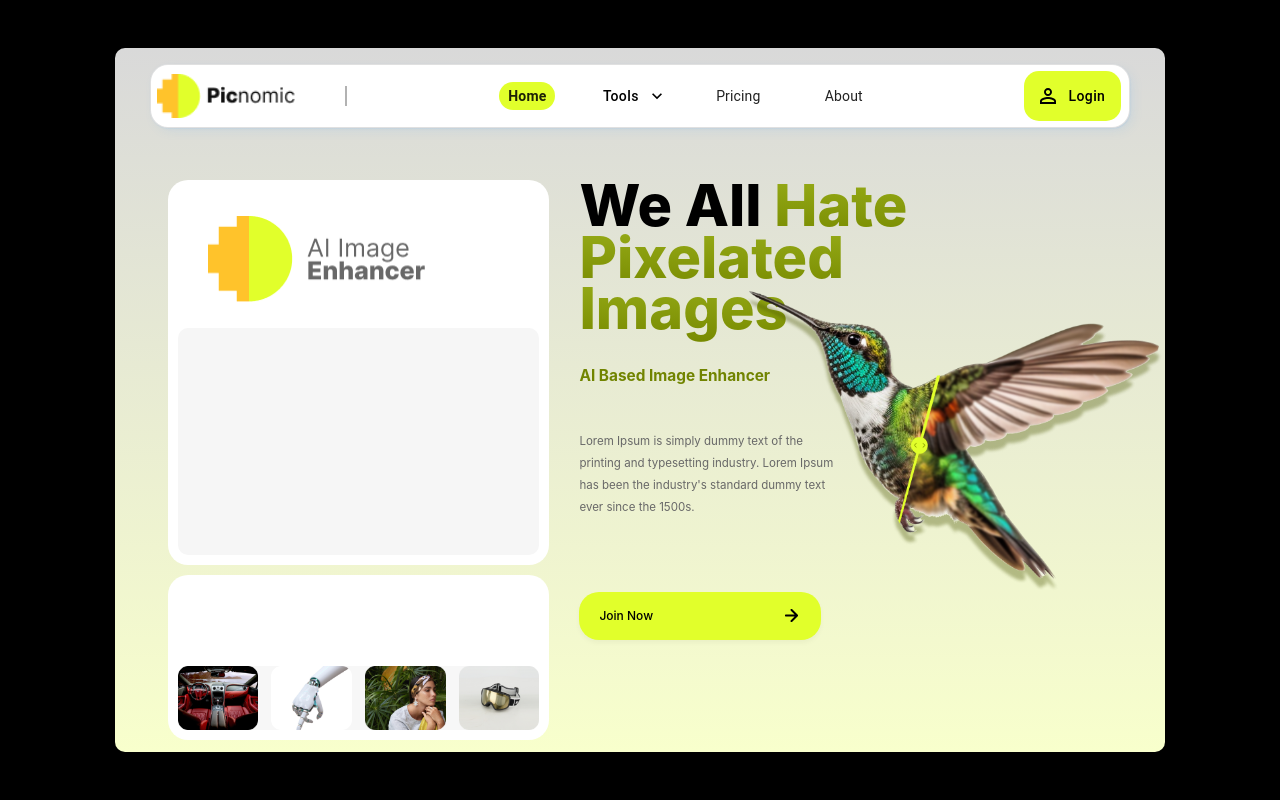
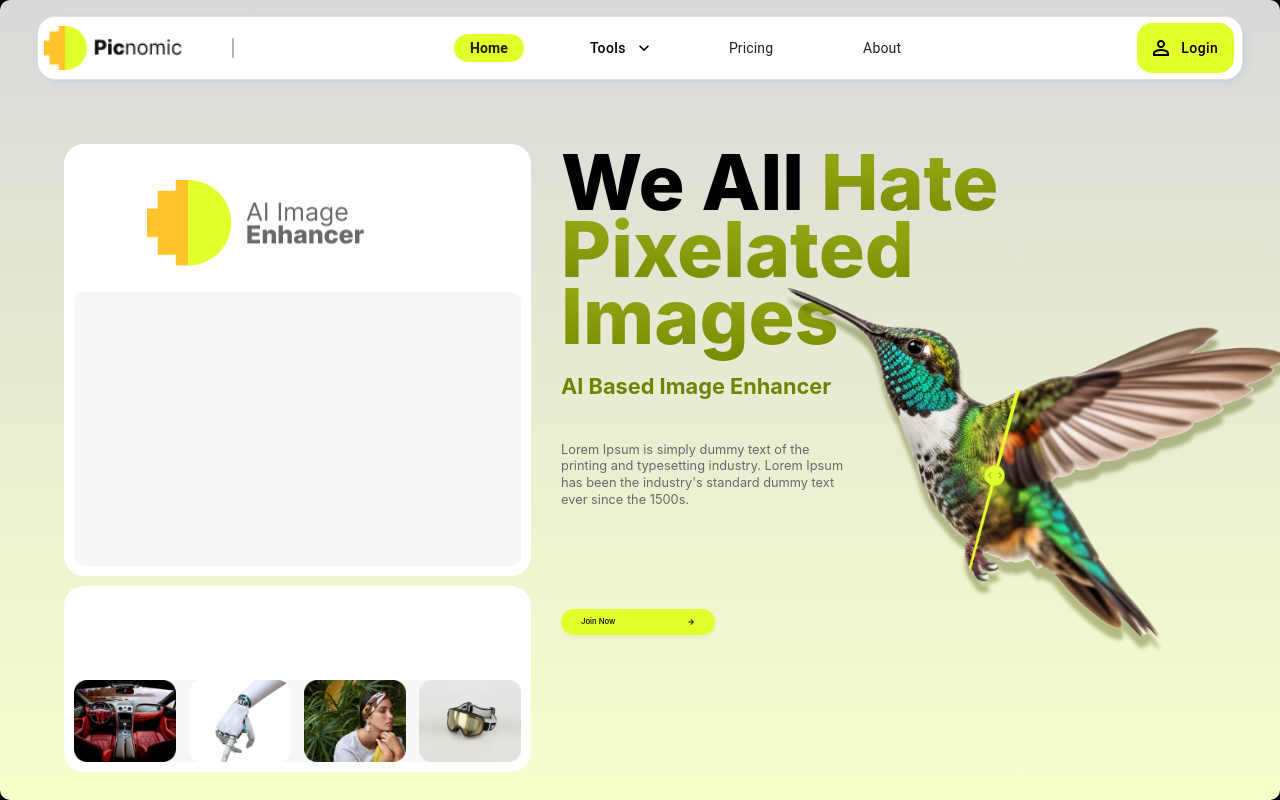
Before and after one commit to PaintedMercury8/Task, a React (Vite) app: page / in a window 1280 px wide. Built offline with nearby package versions, Linux system fonts and the light colour scheme.

Commit message:
Removed Borders

```diff
--- a/src/components/MainContainer/styledComponents.js
+++ b/src/components/MainContainer/styledComponents.js
@@ -12,8 +12,8 @@ export const MainBackground = styled.div`
 `
 
 export const ContentBackground = styled.div`
-    width:82%;
-    height:88%;
+    width:100%;
+    height:100%;
     background:linear-gradient(to bottom,#D9D9D9,#F8FFCC);
     border-radius:10px;
 `
@@ -93,28 +93,29 @@ export const PicnomicWordContainer=styled.div`
 
 export const MainHead = styled.h1`
     font-weight:800;
-    font-size:4.5vw;
-    margin:0px;
+    font-size:6vw;
+    margin-top:0.5vw;
     font-style:"Inter";
-    line-height:4vw;
+    line-height:5.2vw;
+    margin-bottom:0px;
 
 `
 
 export const MainPara = styled.p`
-font-size: 1.2vw;
+font-size: 1.7vw;
 font-weight: 700;
 line-height: 34px;
 letter-spacing: 0em;
 text-align: left;
 color:#718400;
-margin-top:25px;
+margin-top:1.5vw;
 margin-bottom:0px;
 `
 
 export const PageDescription = styled.p`
-font-size: 0.9vw;
+font-size: 1vw;
 font-weight: 400;
-line-height: 21.78px;
+line-height: 1.3vw;
 letter-spacing: 0em;
 text-align: left;
 margin-top:3vw;
@@ -123,7 +124,7 @@ color:#686868;
 `
 
 export const DescriptionContainer = styled.div`
-    width:48%;
+    width:45%;
 
 `
 
@@ -144,8 +145,8 @@ justify-content:flex-start;
 `
 
 export const JoinUs = styled.button`
-    width:242px;
-    height:48px;
+    width:12vw;
+    height:2vw;
     background-color:#E1FF2B;
     display:flex;
     justify-content:space-between;
@@ -161,21 +162,23 @@ export const JoinUs = styled.button`
 `
 
 export const ButtonPara = styled.p`
-font-size: 12px;
+font-size: 0.6vw;
 font-weight: 500;
 line-height: 15px;
 letter-spacing: 0em;
 text-align: left;
 `
 export const ArrowIcon = styled.img`
+width:0.6vw;
+height:0.6vw;
 `
 
 export const HummingBeeImg = styled.img`
     display:inline-block;
     position:absolute;
-    right:9%;
-    width:37%;
-    transform: translateY(-8vw);
+    right:-1vw;
+    width:45%;
+    transform: translateY(-10.5vw);
 `
 export const WeAllContainer = styled.div`
 width:100%;
```
